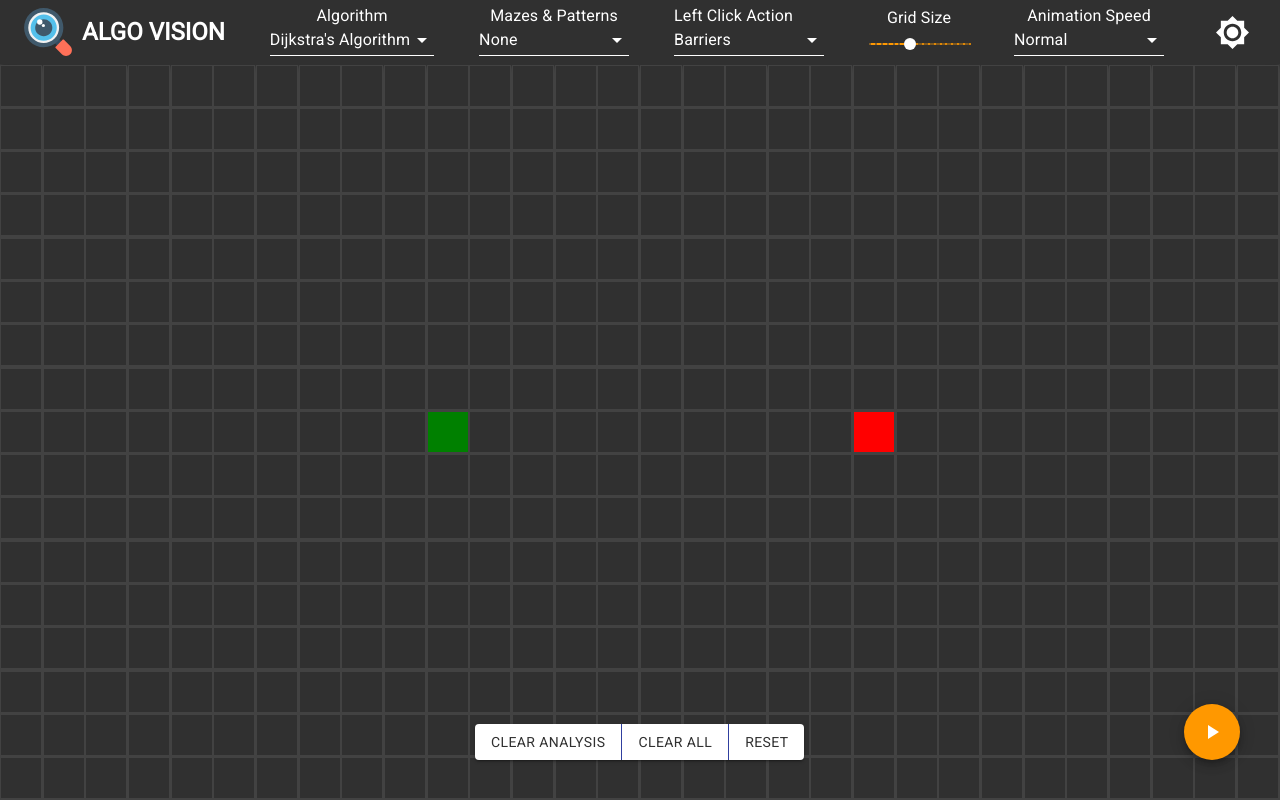
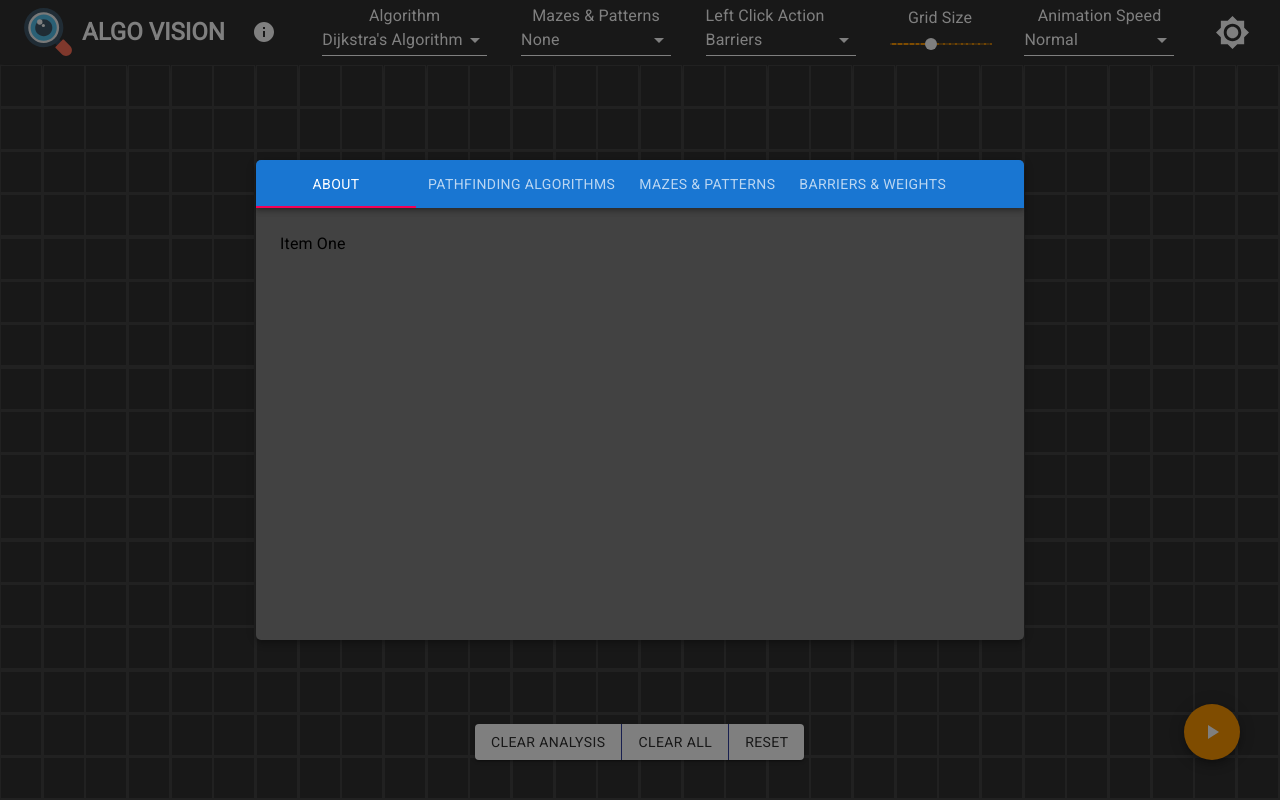
Before and after one commit to icedevera/algo-vision, a React (Create React App) app: page / in a window 1280 px wide. Built offline with nearby package versions, Linux system fonts and the light colour scheme.

Commit message:
init info modal

```diff
--- /dev/null
+++ b/src/Components/InfoModal/InfoModal.tsx
@@ -0,0 +1,115 @@
+import React from "react";
+import { makeStyles, Theme, createStyles } from "@material-ui/core/styles";
+import Modal from "@material-ui/core/Modal";
+import AppBar from "@material-ui/core/AppBar";
+import Tabs from "@material-ui/core/Tabs";
+import Tab from "@material-ui/core/Tab";
+import Typography from "@material-ui/core/Typography";
+import Box from "@material-ui/core/Box";
+
+interface IProps {
+  infoModalOpen: boolean;
+  handleInfoModalClose: () => void;
+}
+
+const useStyles = makeStyles((theme: Theme) =>
+  createStyles({
+    paper: {
+      position: "absolute",
+      top: "50%",
+      left: "50%",
+      width: "60%",
+      height: "60%",
+      backgroundColor: theme.palette.background.paper,
+      borderRadius: "5px",
+      boxShadow: theme.shadows[5],
+      transform: `translate(-50%, -50%)`,
+      outline: "none",
+    },
+    tabsBar: {
+      width: "100%",
+      borderRadius: "5px 5px 0 0",
+      backgroundColor: "#1976d2",
+    },
+  })
+);
+
+interface TabPanelProps {
+  children?: React.ReactNode;
+  index: any;
+  value: any;
+}
+
+const TabPanel = (props: TabPanelProps) => {
+  const { children, value, index, ...other } = props;
+
+  return (
+    <div
+      role="tabpanel"
+      hidden={value !== index}
+      id={`simple-tabpanel-${index}`}
+      aria-labelledby={`simple-tab-${index}`}
+      {...other}
+    >
+      {value === index && (
+        <Box p={3}>
+          <Typography>{children}</Typography>
+        </Box>
+      )}
+    </div>
+  );
+};
+
+function a11yProps(index: any) {
+  return {
+    id: `info-tab-${index}`,
+    "aria-controls": `info-tabpanel-${index}`,
+  };
+}
+
+const InfoModal: React.FC<IProps> = ({
+  infoModalOpen,
+  handleInfoModalClose,
+}) => {
+  const classes = useStyles();
+  // getModalStyle is not a pure function, we roll the style only on the first render
+
+  const [tab, setTab] = React.useState<number>(0);
+
+  const handleTabChange = (event: React.ChangeEvent<{}>, newValue: number) => {
+    setTab(newValue);
+  };
+
+  return (
+    <>
+      <Modal
+        open={infoModalOpen}
+        onClose={handleInfoModalClose}
+        aria-labelledby="info-modal-title"
+        aria-describedby="Get up to speed with the algorithm visualizer through this information modal"
+      >
+        <div className={classes.paper}>
+          <AppBar className={classes.tabsBar} position="static">
+            <Tabs value={tab} onChange={handleTabChange} aria-label="info tabs">
+              <Tab label="About" {...a11yProps(0)} />
+              <Tab label="Pathfinding Algorithms" {...a11yProps(1)} />
+              <Tab label="Mazes & Patterns" {...a11yProps(2)} />
+              <Tab label="Barriers & Weights" {...a11yProps(2)} />
+            </Tabs>
+          </AppBar>
+          <TabPanel value={tab} index={0}>
+            Item One
+          </TabPanel>
+          <TabPanel value={tab} index={1}>
+            Item Two
+          </TabPanel>
+          <TabPanel value={tab} index={2}>
+            Item Three
+          </TabPanel>
+        </div>
+      </Modal>
+    </>
+  );
+};
+
+export default InfoModal;
--- a/src/Components/ToolBar/ToolBar.tsx
+++ b/src/Components/ToolBar/ToolBar.tsx
@@ -20,6 +20,7 @@ import IconButton from "@material-ui/core/IconButton";
 import MenuIcon from "@material-ui/icons/Menu";
 import Drawer from "@material-ui/core/Drawer";
 import DrawerMenu from "./DrawerMenu/DrawerMenu";
+import InfoIcon from "@material-ui/icons/Info";
 
 interface IProps {
   isDarkMode: boolean;
@@ -47,6 +48,7 @@ interface IProps {
   weightSize: number;
   onWeightSizeChange: (event: object, value: number) => void;
   randomizeStartEndNodes: () => void;
+  handleInfoModalOpen: () => void;
 }
 
 const useStyles = makeStyles((theme: Theme) =>
@@ -54,6 +56,7 @@ const useStyles = makeStyles((theme: Theme) =>
     title: {
       fontWeight: 900,
       color: "#fff",
+      marginRight: "15px",
     },
     root: {
       flexGrow: 1,
@@ -70,7 +73,6 @@ const useStyles = makeStyles((theme: Theme) =>
           ? theme.palette.background.default
           : "#1976d2",
     },
-
     slider: {
       color:
         theme.palette.type === "dark" ? "white" : theme.palette.warning.main,
@@ -95,7 +97,10 @@ const useStyles = makeStyles((theme: Theme) =>
       fill:
         theme.palette.type === "dark" ? "white" : theme.palette.warning.main,
     },
-    menuButton: {},
+    infoIcon: {
+      color:
+        theme.palette.type === "dark" ? "white" : theme.palette.warning.main,
+    },
   })
 );
 
@@ -116,7 +121,8 @@ const ToolBar: React.FC<IProps> = React.memo(
     leftClickState,
     weightSize,
     onWeightSizeChange,
-    randomizeStartEndNodes
+    randomizeStartEndNodes,
+    handleInfoModalOpen,
   }) => {
     const theme = useTheme();
     const classes = useStyles(theme);
@@ -150,6 +156,13 @@ const ToolBar: React.FC<IProps> = React.memo(
                 <Typography variant="h5" className={classes.title}>
                   ALGO VISION
                 </Typography>
+
+                <IconButton
+                  className={classes.infoIcon}
+                  onClick={handleInfoModalOpen}
+                >
+                  <InfoIcon />
+                </IconButton>
               </div>
 
               <div className="toolbar-speed">
@@ -333,7 +346,6 @@ const ToolBar: React.FC<IProps> = React.memo(
             <div className="burger-button">
               <IconButton
                 edge="start"
-                className={classes.menuButton}
                 color="inherit"
                 aria-label="menu"
                 onClick={() => setDrawerState(true)}
--- a/src/Components/Visualizer/Pathfinder/Pathfinder.tsx
+++ b/src/Components/Visualizer/Pathfinder/Pathfinder.tsx
@@ -15,9 +15,9 @@ import {
   showAlgorithm,
   showShortestPath,
 } from "../../../Animation/Animate";
-import { recursiveDivisionMaze } from "../../../Maze/RecursizeDivision";
-import { RandomMaze } from "../../../Maze/Random";
-import { SpiralMaze } from "../../../Maze/Spiral";
+import { recursiveDivisionMaze } from "../../../Algorithms/Pathfinding/Maze/RecursizeDivision";
+import { RandomMaze } from "../../../Algorithms/Pathfinding/Maze/Random";
+import { SpiralMaze } from "../../../Algorithms/Pathfinding/Maze/Spiral";
 import { aStarIsBorn } from "../../../Algorithms/Pathfinding/aStar";
 import { GreedyBFS } from "../../../Algorithms/Pathfinding/GreedyBFS";
 import { Breadth } from "../../../Algorithms/Pathfinding/Breadth";
@@ -31,6 +31,7 @@ import useMediaQuery from "@material-ui/core/useMediaQuery";
 import ShowChartIcon from "@material-ui/icons/ShowChart";
 import ClearIcon from "@material-ui/icons/Clear";
 import RefreshIcon from "@material-ui/icons/Refresh";
+import InfoModal from "../../InfoModal/InfoModal";
 
 interface IProps {
   isDarkMode: boolean;
@@ -606,6 +607,16 @@ const Pathfinder: React.FC<IProps> = React.memo(
       });
     };
 
+    const [infoModalOpen, setInfoModalOpen] = React.useState<boolean>(true);
+
+    const handleInfoModalOpen = () => {
+      setInfoModalOpen(true);
+    };
+
+    const handleInfoModalClose = () => {
+      setInfoModalOpen(false);
+    };
+
     return (
       <>
         <ToolBar
@@ -627,6 +638,11 @@ const Pathfinder: React.FC<IProps> = React.memo(
           weightSize={weightSize}
           onWeightSizeChange={onWeightSizeChange}
           randomizeStartEndNodes={randomizeStartEndNodes}
+          handleInfoModalOpen={handleInfoModalOpen}
+        />
+        <InfoModal
+          infoModalOpen={infoModalOpen}
+          handleInfoModalClose={handleInfoModalClose}
         />
         <Snackbar
           anchorOrigin={{
```
Also changed, not shown: src/Algorithms/Pathfinding/Maze/Random.ts (renamed from src/Maze/Random.ts), src/Algorithms/Pathfinding/Maze/RecursizeDivision.ts (renamed from src/Maze/RecursizeDivision.ts), src/Algorithms/Pathfinding/Maze/Spiral.ts (renamed from src/Maze/Spiral.ts), 1 other file (tests, documents, lock files or other folders).
